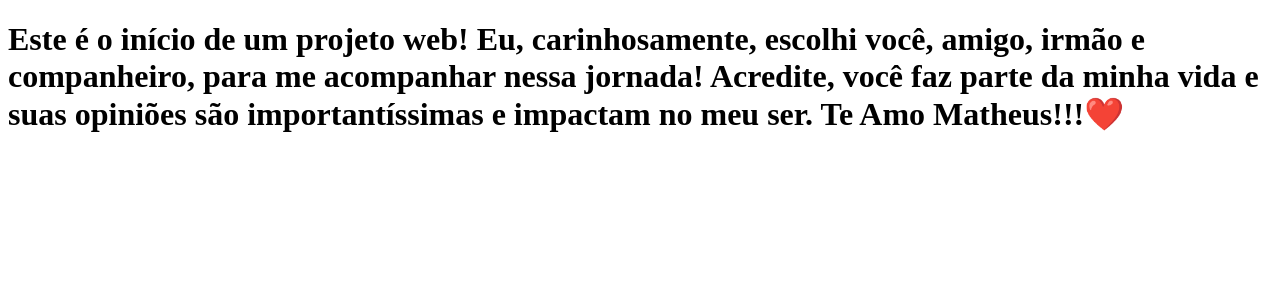
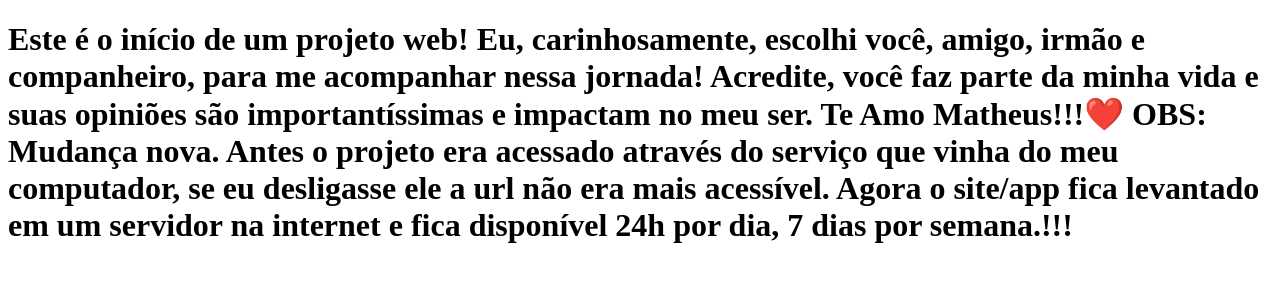
Before and after one commit to renanphilipe/clone-tabnews, a Next.js app: page / in a window 1280 px wide. Shown: the top 300 px of the page. Built offline with nearby package versions, Linux system fonts and the light colour scheme.

Commit message:
projeto disponibilizado no servidor da vercel

```diff
--- a/pages/index.js
+++ b/pages/index.js
@@ -2,7 +2,11 @@ function  Home() {
     return <h1>Este é o início de um projeto web!
         Eu, carinhosamente, escolhi você, amigo, irmão e companheiro, para me acompanhar nessa jornada!
         Acredite, você faz parte da minha vida e suas opiniões são importantíssimas e impactam no meu ser.
-        Te Amo Matheus!!!❤️ </h1>
+        Te Amo Matheus!!!❤️
+
+        OBS: Mudança nova. Antes o projeto era acessado através do serviço que vinha do meu computador, se eu desligasse ele a url não era mais acessível.
+            Agora o site/app fica levantado em um servidor na internet e fica disponível 24h por dia, 7 dias por semana.!!!</h1>
+
 }
 
 export default Home;
```
